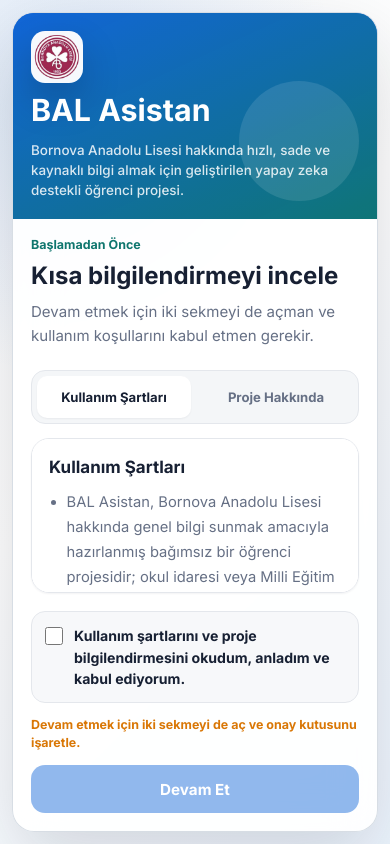
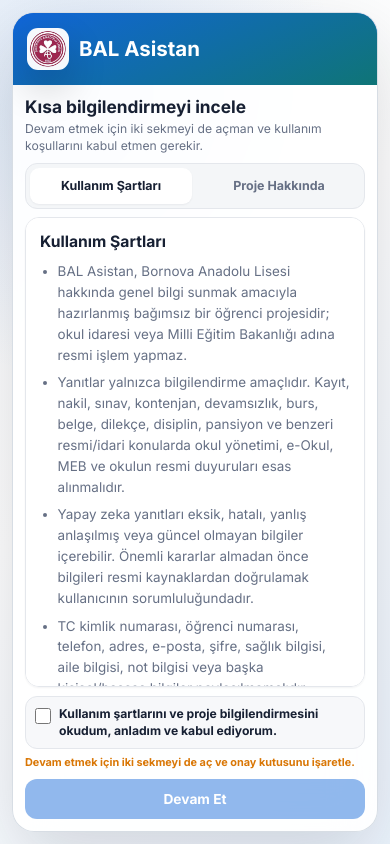
Before and after one commit to Burak599/BAL-Chatbot, a website: page web/index.html in a window 390 px wide. Drawn offline with Linux system fonts and the light colour scheme; no server answers.

Commit message:
Güncelleme

```diff
--- a/web/index.html
+++ b/web/index.html
@@ -880,48 +880,118 @@
 	      }
 	      .gate-shell {
 	        grid-template-columns: 1fr;
-	        grid-template-rows: auto minmax(0, 1fr);
+	        grid-template-rows: 72px minmax(0, 1fr);
 	        height: calc(100dvh - 24px);
 	        border-radius: 22px;
 	      }
 	      .gate-brand {
-	        padding: 18px;
-	        gap: 14px;
+	        padding: 10px 14px;
+	        gap: 10px;
+	        flex-direction: row;
+	        align-items: center;
+	        justify-content: flex-start;
 	      }
 	      .gate-brand::after {
-	        width: 120px;
-	        height: 120px;
-	        right: 18px;
-	        bottom: 18px;
+	        display: none;
 	      }
 	      .gate-logo {
-	        width: 52px;
-	        height: 52px;
-	        border-radius: 14px;
+	        width: 42px;
+	        height: 42px;
+	        border-radius: 11px;
+	        flex-shrink: 0;
+	      }
+	      .gate-title {
+	        display: flex;
+	        align-items: center;
+	        gap: 10px;
 	      }
 	      .gate-title h1 {
-	        margin-top: 12px;
-	        font-size: 1.9rem;
+	        margin-top: 0;
+	        font-size: 1.28rem;
+	        line-height: 1.05;
 	      }
 	      .gate-title p {
-	        max-width: 100%;
-	        font-size: .84rem;
-	        line-height: 1.48;
+	        display: none;
 	      }
 	      .gate-meta {
 	        display: none;
 	      }
 	      .gate-panel {
-	        padding: 18px;
+	        padding: 12px;
 	        min-height: 0;
+	      }
+	      .gate-kicker {
+	        display: none;
+	      }
+	      .gate-panel h2 {
+	        font-size: 1.08rem;
+	        line-height: 1.18;
+	        margin-bottom: 4px;
+	      }
+	      .gate-intro {
+	        font-size: .76rem;
+	        line-height: 1.38;
+	        margin-bottom: 8px;
+	      }
+	      .gate-tabs {
+	        gap: 6px;
+	        padding: 4px;
+	        border-radius: 12px;
+	        margin-bottom: 8px;
 	      }
 	      .gate-content {
 	        min-height: 0;
-	        padding: 17px;
+	        padding: 14px;
+	        border-radius: 14px;
 	      }
 	      .gate-tab {
-	        min-height: 42px;
-	        font-size: .82rem;
+	        min-height: 36px;
+	        border-radius: 9px;
+	        font-size: .78rem;
+	      }
+	      .gate-section h3 {
+	        font-size: .98rem;
+	        margin-bottom: 9px;
+	      }
+	      .gate-section p,
+	      .gate-section li {
+	        font-size: .84rem;
+	        line-height: 1.55;
+	      }
+	      .gate-section ul {
+	        gap: 7px;
+	      }
+	      .gate-author {
+	        margin-bottom: 10px;
+	        padding: 6px 9px;
+	        font-size: .72rem;
+	      }
+	      .gate-actions {
+	        margin-top: 9px;
+	        gap: 7px;
+	      }
+	      .gate-check {
+	        padding: 9px;
+	        border-radius: 12px;
+	        gap: 8px;
+	      }
+	      .gate-check input {
+	        width: 16px;
+	        height: 16px;
+	      }
+	      .gate-check span {
+	        font-size: .76rem;
+	        line-height: 1.35;
+	      }
+	      .gate-status {
+	        min-height: 16px;
+	        font-size: .68rem;
+	        line-height: 1.25;
+	      }
+	      #gate-continue {
+	        min-height: 40px;
+	        border-radius: 12px;
+	        font-size: .86rem;
 	      }
 	      .header-inner {
 	        min-height: 56px;
```
Also changed, not shown: 1 other file.
